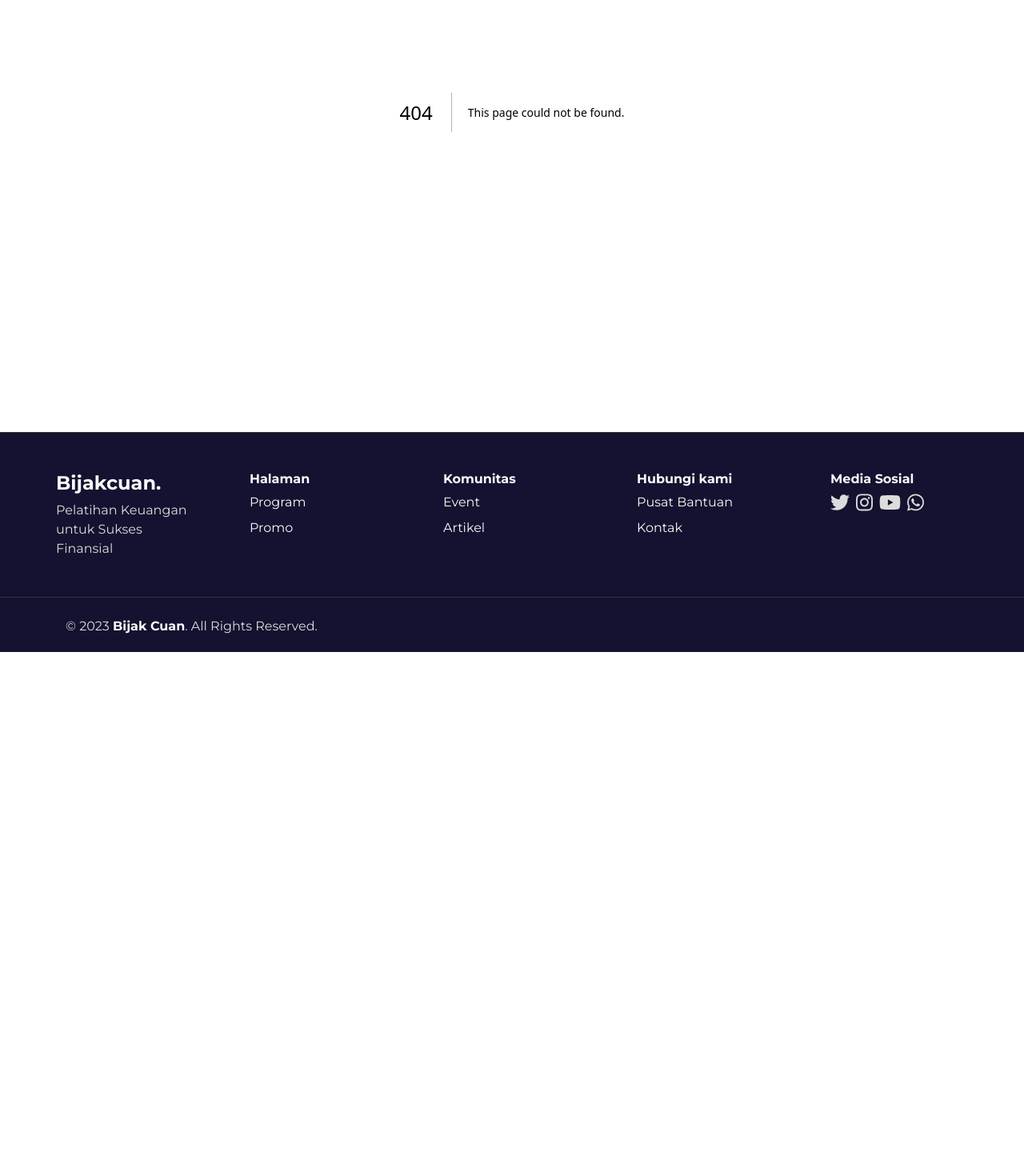
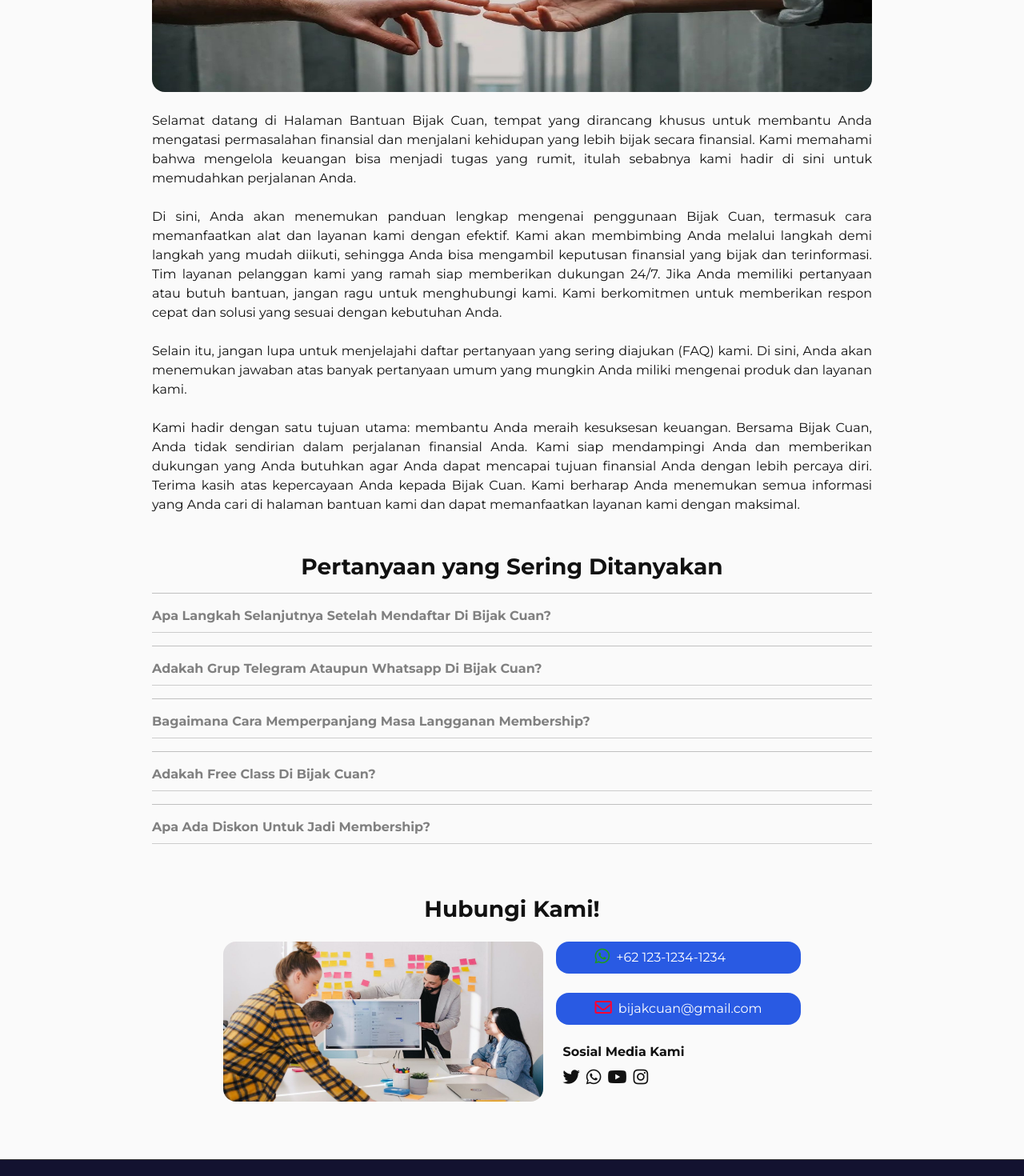
Before and after one commit to afrizalyogi/bijak-cuan, a Next.js app: page /profil/bantuan in a window 1280 px wide. Before the commit this address had no page. Shown: the part 260-1730 px from the top of the page at 80% size. Before the commit the page ends 1075 px from the top, so only its background shows below. Built offline with nearby package versions, Linux system fonts and the light colour scheme.

Commit message:
Add Pusat Bantuan Page

```diff
--- /dev/null
+++ b/src/app/profil/bantuan/page.jsx
@@ -0,0 +1,162 @@
+"use client"
+import { useState } from "react"
+
+export default function PusatBantuan() {
+  const [selectedQuestion, setSelectedQuestion] = useState(null);
+
+  const toggleQuestion = (index) => {
+    if (selectedQuestion === index) {
+      setSelectedQuestion(null);
+    } else {
+      setSelectedQuestion(index);
+    }
+  };
+
+  const faqData = [
+    {
+      question: "Apa Langkah Selanjutnya Setelah Mendaftar Di Bijak Cuan?",
+      answer: "Anda dapat memilih beragam paket Membership yang menarik yaitu trial, langganan bulanan, dan Lifetime."
+    },
+    {
+      question: "Adakah Grup Telegram Ataupun Whatsapp Di Bijak Cuan?",
+      answer: "Tidak, saat ini kami belum memiliki Grup Telegram atau WhatsApp resmi di Bijak Cuan. Namun, jika Anda mengalami kendala atau memerlukan bantuan, Anda dapat menghubungi kami melalui kontak yang tersedia di bawah."
+    },
+    {
+      question: "Bagaimana Cara Memperpanjang Masa Langganan Membership?",
+      answer: "Anda dapat memilih paket Lifetime lalu melanjutkan proses pembayaran. Setelah pembayaran selesai, paket program Lifetime Anda akan segera aktif."
+    },
+    {
+      question: "Adakah Free Class Di Bijak Cuan?",
+      answer: "Tentu, kami menawarkan paket uji coba (trial) yang memungkinkan Anda untuk mengakses kelas-kelas gratis di platform kami."
+    },
+    {
+      question: "Apa Ada Diskon Untuk Jadi Membership?",
+      answer: "Tentu, kami memiliki beragam diskon yang dapat Anda temukan di halaman Promo."
+    }
+  ];
+
+  return (
+    <main>
+      <link href="https://cdnjs.cloudflare.com/ajax/libs/font-awesome/5.15.4/css/all.min.css" rel="stylesheet"></link>
+      <section id="deskripsi">
+        <div className="container py-5">
+          <h2 className="text-center mb-4">Temukan Jawaban untuk Pertanyaan Anda di Sini.</h2>
+          <div className="text-center">
+            <img
+              src="/assets/pusat-bantuan/pb.jpg"
+              alt="Pusat Bantuan"
+              style={{ borderRadius: '1rem', height: '200px', width: '900px' }}
+              className="mb-4"
+            />
+          </div>
+          <div className="col">
+            <p style={{ marginLeft: "auto", marginRight: "auto", maxWidth: "900px", textAlign: 'justify' }}>
+              Selamat datang di Halaman Bantuan Bijak Cuan, tempat yang dirancang
+              khusus untuk membantu Anda mengatasi permasalahan finansial dan
+              menjalani kehidupan yang lebih bijak secara finansial. Kami
+              memahami bahwa mengelola keuangan bisa menjadi tugas yang rumit,
+              itulah sebabnya kami hadir di sini untuk memudahkan perjalanan Anda.
+            </p>
+            <br />
+            <p style={{ marginLeft: "auto", marginRight: "auto", maxWidth: "900px", textAlign: 'justify' }}>
+              Di sini, Anda akan menemukan panduan lengkap mengenai penggunaan
+              Bijak Cuan, termasuk cara memanfaatkan alat dan layanan kami dengan
+              efektif. Kami akan membimbing Anda melalui langkah demi langkah yang
+              mudah diikuti, sehingga Anda bisa mengambil keputusan finansial yang
+              bijak dan terinformasi. Tim layanan pelanggan kami yang ramah siap
+              memberikan dukungan 24/7. Jika Anda memiliki pertanyaan atau butuh
+              bantuan, jangan ragu untuk menghubungi kami. Kami berkomitmen
+              untuk memberikan respon cepat dan solusi yang sesuai dengan kebutuhan Anda.
+            </p>
+            <br />
+            <p style={{ marginLeft: "auto", marginRight: "auto", maxWidth: "900px", textAlign: 'justify' }}>
+              Selain itu, jangan lupa untuk menjelajahi daftar pertanyaan yang
+              sering diajukan (FAQ) kami. Di sini, Anda akan menemukan jawaban atas
+              banyak pertanyaan umum yang mungkin Anda miliki mengenai produk dan
+              layanan kami.
+            </p>
+            <br />
+            <p style={{ marginLeft: "auto", marginRight: "auto", maxWidth: "900px", textAlign: 'justify' }}>
+              Kami hadir dengan satu tujuan utama: membantu Anda meraih kesuksesan
+              keuangan. Bersama Bijak Cuan, Anda tidak sendirian dalam perjalanan
+              finansial Anda. Kami siap mendampingi Anda dan memberikan dukungan
+              yang Anda butuhkan agar Anda dapat mencapai tujuan finansial Anda
+              dengan lebih percaya diri. Terima kasih atas kepercayaan Anda kepada
+              Bijak Cuan. Kami berharap Anda menemukan semua informasi yang Anda cari
+              di halaman bantuan kami dan dapat memanfaatkan layanan kami dengan maksimal.
+            </p>
+          </div>
+        </div>
+      </section>
+
+      <section id="faq">
+        <div className="container">
+          <h3 className="text-center">Pertanyaan yang Sering Ditanyakan</h3>
+          {faqData.map((faq, index) => (
+            <div key={index} className="mb-3" style={{marginLeft: "auto", marginRight: "auto",maxWidth: "900px"}}>
+              <hr />
+              <div
+                onClick={() => toggleQuestion(index)}
+                style={{ borderBottom: "1px solid #ccc", paddingBottom: "8px", cursor:'pointer', color:'grey'}}
+              >
+                <strong>{faq.question}</strong>
+              </div>
+              <ul>
+              {selectedQuestion === index && (
+                <li><div style={{ paddingTop: "8px" }}>{faq.answer}</div></li>
+              )}
+              </ul>
+            </div>
+          ))}
+        </div>
+      </section>
+
+
+      <section id="hubungi-kami">
+        <div className="container py-5">
+          <h3 className="text-center mb-4">Hubungi Kami!</h3>
+          <div className="d-flex align-items-center justify-content-center">
+            <div>
+              <img
+                src="/assets/pusat-bantuan/cta.jpg"
+                alt="Hubungi Kami"
+                style={{ borderRadius: '1rem', height: '200px', width: '400px' }}
+                className="mb-4"
+              />
+            </div>
+            <div className="align-self-start ms-3">
+              <a href="">
+                <p className="px-5 py-2 mb-4 text-white" style={{borderRadius:'1rem', backgroundColor:'#295AE3'}}>
+                  <i class="fab fa-whatsapp fa-lg pe-2" style={{color:'#1e9c1c'}}></i>
+                  +62 123-1234-1234
+                </p>
+              </a>
+              <a href="">
+                <p className="px-5 py-2 mb-4 text-white" style={{borderRadius:'1rem', backgroundColor:'#295AE3' }}>
+                <i class="far fa-envelope fa-lg pe-2" style={{color:'#ff0033'}}></i>
+                bijakcuan@gmail.com
+                </p>
+              </a>
+                <h6 className="ps-2 pb-1">Sosial Media Kami</h6>
+                <div className="d-flex flex-row gap-2 ps-2">
+                  <a href="">
+                    <i class="fab fa-twitter fa-lg"></i>
+                  </a>
+                  <a href="">
+                    <i class="fab fa-whatsapp fa-lg"></i>
+                  </a>
+                  <a href="">
+                    <i class="fab fa-youtube fa-lg"></i>
+                  </a>
+                  <a href="">
+                    <i class="fab fa-instagram fa-lg"></i>
+                  </a>
+                </div>
+            </div>
+          </div>
+        </div>
+      </section>
+
+    </main>
+  );
+}
```
Also changed, not shown: public/assets/pusat-bantuan/cta.jpg (added), public/assets/pusat-bantuan/pb.jpg (added).
